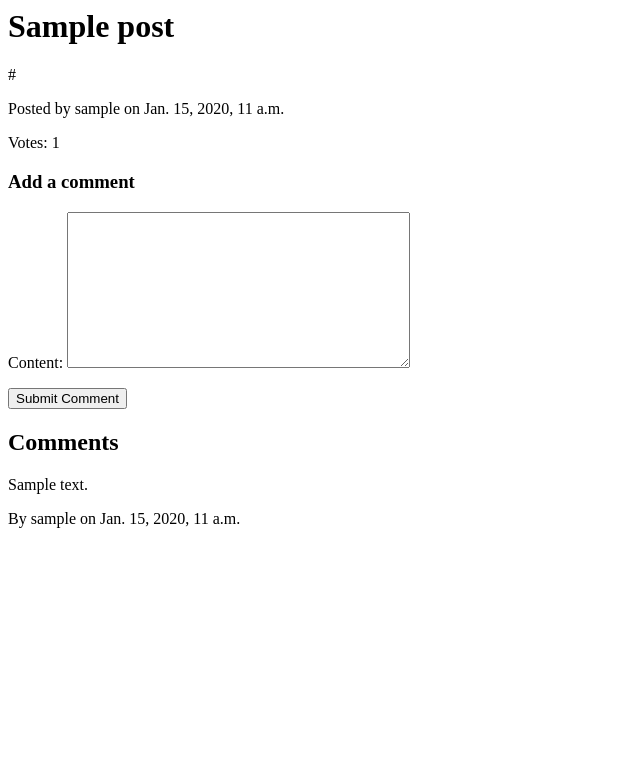
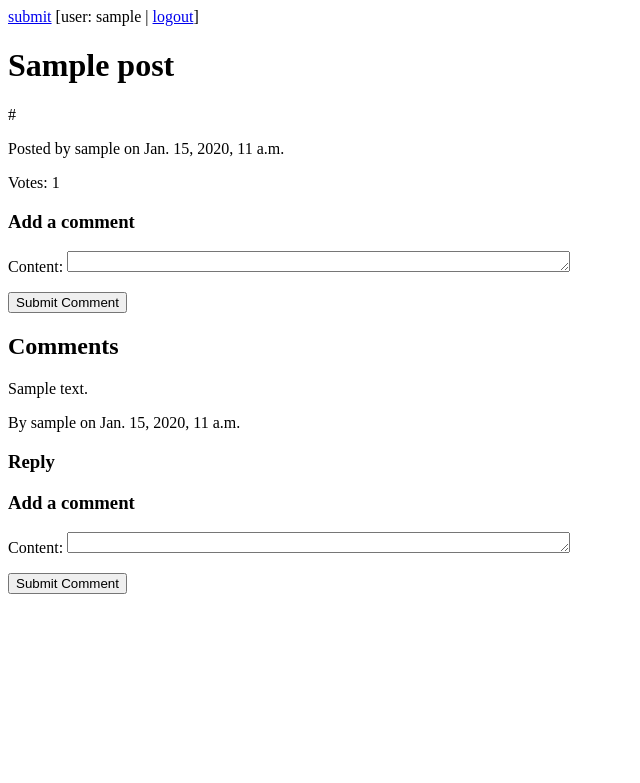
Before and after one commit to peppedilillo/ist, a Django app: template app/templates/app/detail.html in a window 1280 px wide. Shown: the top 783 px of the page, without its empty margins (0-640 px from the left). Run offline with Django 5.2, Linux system fonts and the light colour scheme; the template is opened without the code that fills it: values that come from a table or form of the project are taken from there, others are empty; a user stored in the database is signed in; tables that the repository leaves empty hold one stand-in row (values such as "Sample post").

Commit message:
WE GOT THREADED COMMENTS MFS REDDIT DEAD CONFIRMED

```diff
--- a/app/forms.py
+++ b/app/forms.py
@@ -1,4 +1,5 @@
 from django.forms import ModelForm
+from django.forms import Textarea
 from django.core.exceptions import ValidationError
 from django.core.validators import URLValidator
 
@@ -29,3 +30,9 @@ class CommentForm(ModelForm):
     class Meta:
         model = Comment
         fields = ["content"]
+        widgets = {
+            'content': Textarea(attrs={
+                'rows': 1,
+                'cols': 60
+            }),
+        }
--- a/app/models.py
+++ b/app/models.py
@@ -15,11 +15,13 @@ class Post(models.Model):
 
 
 class Comment(models.Model):
+    content = models.TextField()
+    created_at = models.DateTimeField(auto_now_add=True)
     # related_name enable calling like `post.comments.order_by("..")
     post = models.ForeignKey(to=Post, on_delete=models.CASCADE, related_name="comments")
+    # parent is null if comment is at top level (a comment to a post)
+    parent = models.ForeignKey(to="self", on_delete=models.CASCADE, related_name="replies", null=True)
     user = models.ForeignKey(to=settings.AUTH_USER_MODEL, on_delete=models.CASCADE)
-    content = models.TextField()
-    created_at = models.DateTimeField(auto_now_add=True)
 
     def __str__(self):
         return f'Comment by {self.user.username} on {self.post.title}'
--- /dev/null
+++ b/app/templates/app/base.html
@@ -0,0 +1,13 @@
+<html lang="en">
+{% if user.is_authenticated %}
+    <a href="{% url 'app:submit' %}">submit</a>
+    [user: {{ user.get_username }} |
+    <a href="{% url 'accounts:logout' %}">logout</a>]
+{% else %}
+    <a href="{% url 'login' %}">Login</a>
+{% endif %}
+
+{% block content %}
+{% endblock %}
+
+</html>
--- a/app/templates/app/detail.html
+++ b/app/templates/app/detail.html
@@ -1,3 +1,5 @@
+{% extends 'app/base.html' %}
+
 {% block content %}
 <h1>{{ post.title }}</h1>
 <p>{{ post.url|urlize }}</p>
@@ -17,10 +19,26 @@
 
 <h2>Comments</h2>
 {% for comment in comments %}
+
     <div class="comment">
         <p>{{ comment.content }}</p>
         <p>By {{ comment.user.username }} on {{ comment.created_at }}</p>
     </div>
+
+    <h3>Reply</h3>
+    {% if user.is_authenticated %}
+    <h3>Add a comment</h3>
+    <form method="post" action="{% url 'app:reply' comment.id %}">
+        {% csrf_token %}
+        {{ comment_form.as_p }}
+        <button type="submit">Submit Comment</button>
+    </form>
+    {% else %}
+    <p><a href="{% url 'login' %}">Log in</a> to add a comment.</p>
+    {% endif %}
+
+    {% include "app/replies.html" %}
+
 {% empty %}
     <p>No comments yet.</p>
 {% endfor %}
--- /dev/null
+++ b/app/templates/app/replies.html
@@ -0,0 +1,25 @@
+{% for reply in comment.replies.all %}
+    <ul>
+        <div class="comment">
+            <p>{{ reply.content }}</p>
+            <p>By {{ reply.user.username }} on {{ reply.created_at }}</p>
+        </div>
+
+        {% if user.is_authenticated %}
+            <h3>Reply</h3>
+            <form method="post" action="{% url 'app:reply' reply.id %}">
+                {% csrf_token %}
+                {{ comment_form.as_p }}
+                <button type="submit">Submit Reply</button>
+            </form>
+        {% else %}
+            <p><a href="{% url 'login' %}">Log in</a> to add a comment.</p>
+        {% endif %}
+
+        {% if reply.replies.all|length %}
+            <ul>
+                {% include "app/replies.html" with comment=reply %}
+            </ul>
+        {% endif %}
+    </ul>
+{% endfor %}
--- a/app/urls.py
+++ b/app/urls.py
@@ -5,7 +5,8 @@ from . import views
 app_name = "app"
 urlpatterns = [
     path("", views.index, name="index"),
-    path("<int:post_id>/", views.detail, name="detail"),
-    path("<int:post_id>/comment/", views.add_comment, name="add_comment"),
+    path("posts/<int:post_id>/", views.detail, name="detail"),
+    path("posts/<int:post_id>/comment", views.add_comment, name="add_comment"),
+    path("comments/<int:parent_comment_id>/reply", views.reply, name="reply"),
     path("submit/", views.submit, name="submit"),
 ]
```
Also changed, not shown: app/templates/app/index.html (+4 -7 lines), app/views.py (+34 -20 lines), accounts/migrations/0001_initial.py, app/migrations/0001_initial.py, app/migrations/0002_comment.py (deleted), app/migrations/0002_comment_reply.py (added), app/migrations/0003_alter_comment_post.py (deleted), app/migrations/0003_remove_comment_reply_comment_parent.py (added), 1 other file.
